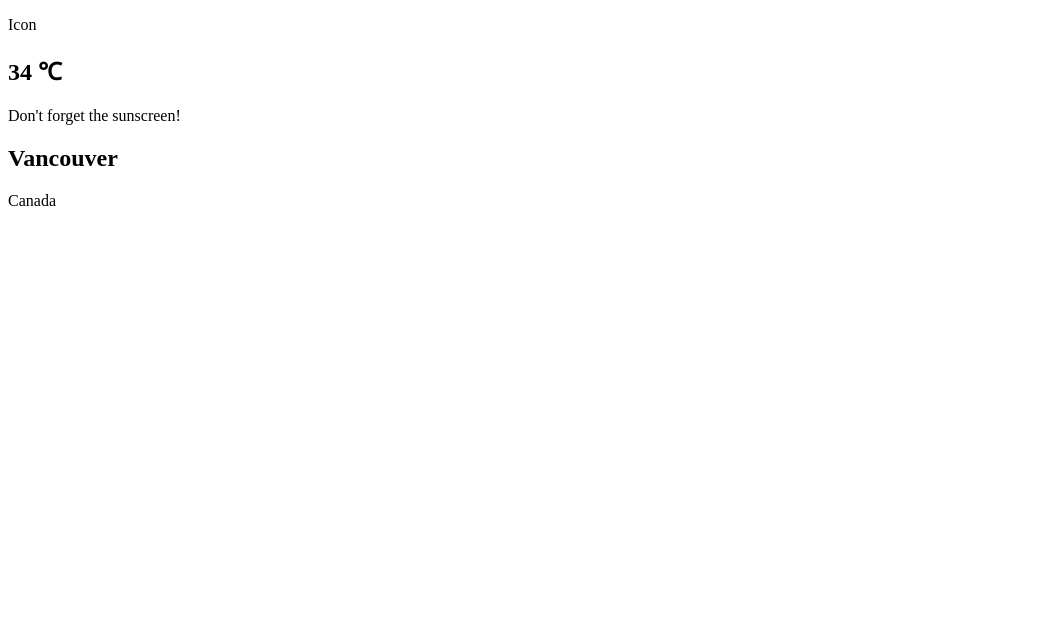
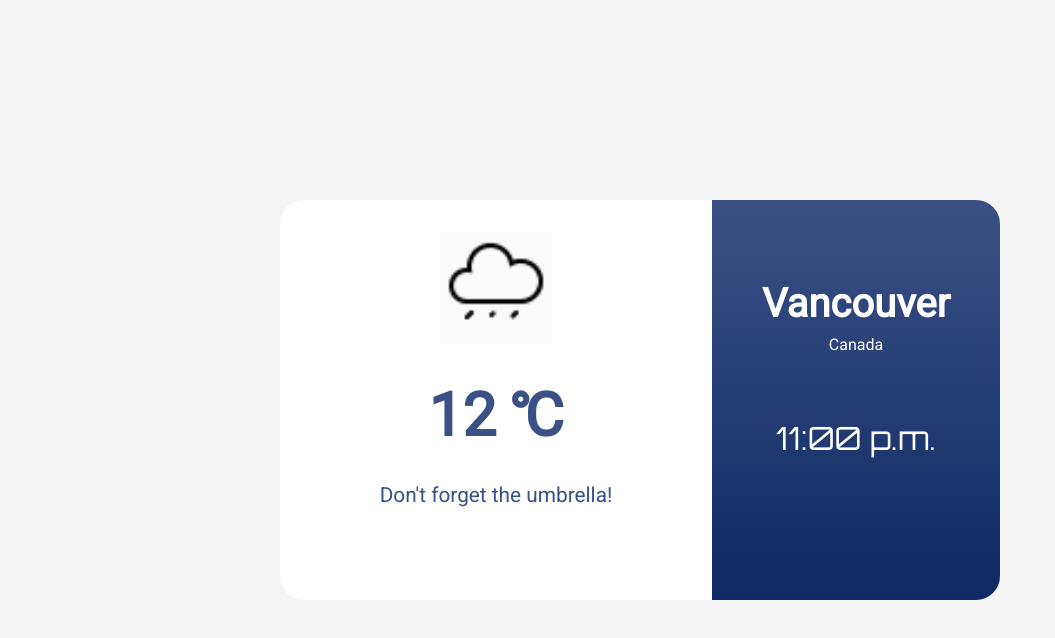
Before and after one commit to Guntzel00/WeatherAPI-Implementation, a plain HTML site: page index.html in a window 1280 px wide. Shown: the whole page, without its empty margins (0-1055 px from the left). Drawn offline with Linux system fonts and the light colour scheme.

Commit message:
Separating the files in folders and built the template

```diff
--- /dev/null
+++ b/CSS/style.css
@@ -0,0 +1,80 @@
+/* Reset */
+* {
+    margin: 0;
+    padding: 0;
+    box-sizing: border-box;
+}
+/* Default */
+html {
+    font-family: 'Roboto', sans-serif;
+}
+
+/* ============ */
+/*    General   */
+/* ============ */
+body {
+    display: flex;
+    justify-content: center;
+    align-items: center;
+    height: 100vh;
+    width: 100vw;
+    background: rgb(245, 244, 244);
+}
+
+.content {
+    width: 45rem;
+    height: 25rem;
+    display: flex;
+}
+/* ============ */
+/* Temperature  */
+/* ============ */
+.temperature {
+    width: 60%;
+    background: rgb(255, 255, 255);
+    border-top-left-radius: 24px;
+    border-bottom-left-radius: 24px;
+    color: rgb(58, 81, 133);
+    display: flex;
+    flex-direction: column;
+    align-items: center;
+    padding: 2rem;
+}
+.temperature__icon img{
+    width: 7rem;
+}
+.temperature__value {
+    font-size: 2.5rem;
+    margin: 2rem 0rem;
+}
+.temperature__phrase {
+    font-size: 1.3rem;
+}
+
+/* ============ */
+/*   Location   */
+/* ============ */
+.location {
+    width: 40%;
+    background: linear-gradient(rgb(58, 81, 133), rgb(14, 41, 99));
+    border-top-right-radius: 24px;
+    border-bottom-right-radius: 24px;
+    color: #fff;
+    display: flex;
+    flex-direction: column;
+    align-items: center;
+    padding: 1rem;
+}
+
+.location__name {
+    text-align: center;
+    padding: 4rem 1rem;
+}
+.location__name h2 {
+    font-size: 2.5rem;
+    margin-bottom: 0.5rem;
+}
+.location__time{
+    font-family: 'Orbitron', sans-serif;
+    font-size: 2rem;
+}
--- a/index.html
+++ b/index.html
@@ -4,7 +4,9 @@
     <meta charset="UTF-8">
     <meta name="viewport" content="width=device-width, initial-scale=1.0">
     <meta http-equiv="X-UA-Compatible" content="ie=edge">
-    <link rel="stylesheet" href="/style.css" type="text/css">
+    <link href="https://fonts.googleapis.com/css?family=Roboto&display=swap" rel="stylesheet">
+    <link href="https://fonts.googleapis.com/css?family=Orbitron&display=swap" rel="stylesheet">
+    <link rel="stylesheet" href="/CSS/style.css" type="text/css">
     <title>Document</title>
 </head>
 <body>
@@ -13,30 +15,30 @@
 
         <!-- Temperature -->
         <div class="temperature">
-            <div class="temperature-icon">
-                <p>Icon</p>
+            <div class="temperature__icon">
+                <img src="/IMG/rainy-weather.gif" alt="Rainy cloud gif">
             </div>
-            <div class="temperature-value">
-                <h2 id="temp">34 &#8451;</h2>
+            <div class="temperature__value">
+                <h2>12 &#8451;</h2>
             </div>
-            <div class="temperature-phrase">
-                <p id="phrase">Don't forget the sunscreen!</p>
+            <div class="temperature__phrase">
+                <p>Don't forget the umbrella!</p>
             </div>
         </div>
 
         <!-- Location -->
         <div class="location">
-            <div class="location-name">
-                <h2 id="city">Vancouver</h2>
-                <p id="country">Canada</p>
+            <div class="location__name">
+                <h2>Vancouver</h2>
+                <p>Canada</p>
             </div>
-            <div class="location-time">
-
+            <div class="location__time">
+                <p>11:00 p.m.</p>
             </div>
         </div>
     </div>
 
     <!-- Script -->
-    <script src="/script.js"></script>
+    <script src="/JS/script.js"></script>
 </body>
 </html>
```
Also changed, not shown: IMG/rainy-weather.gif (added), JS/script.js (added), style.css (deleted).
